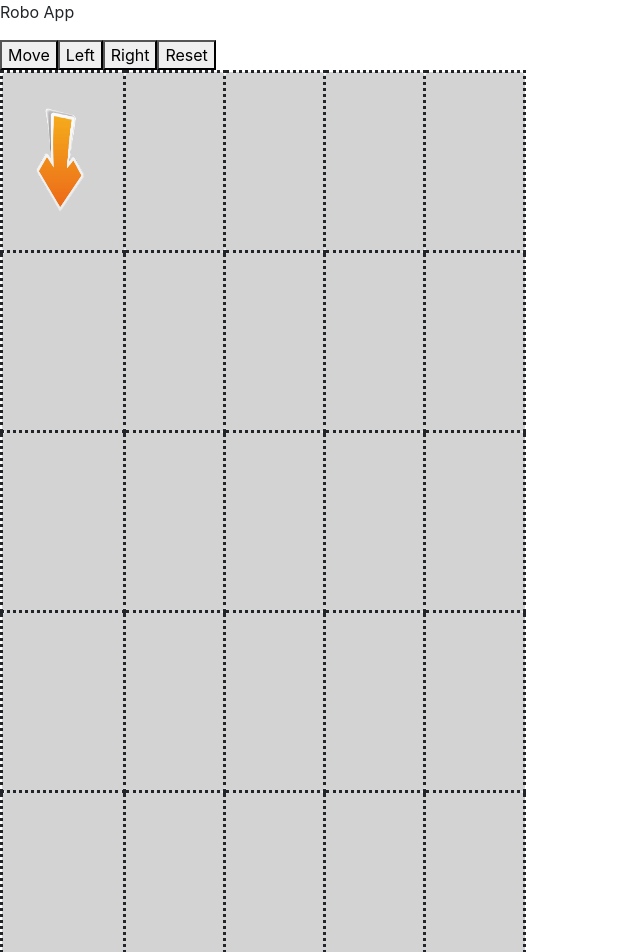
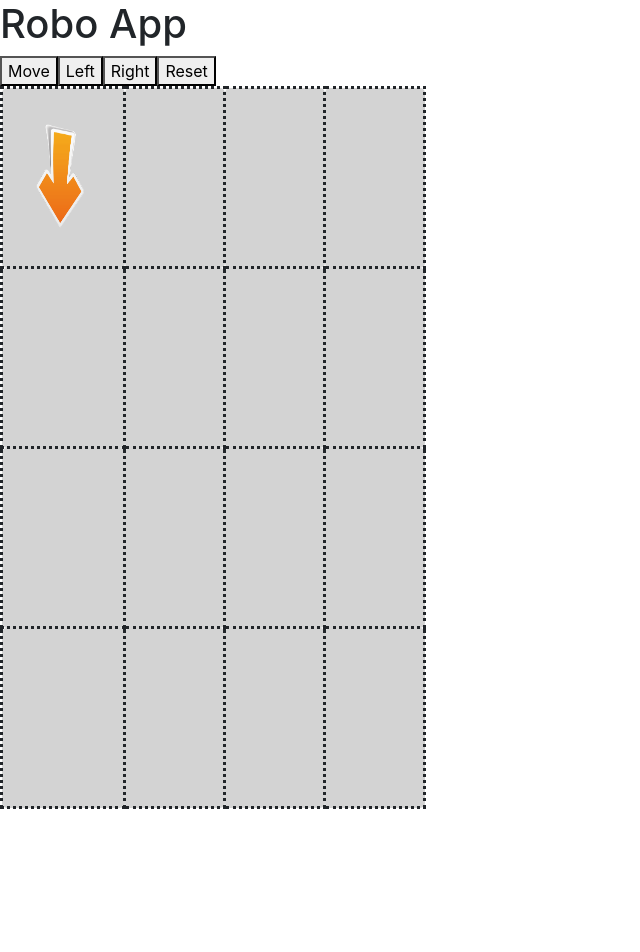
Before and after one commit to renjith-nem/toy-robo, a React (Create React App) app: page / in a window 1280 px wide. Shown: the top 952 px of the page, without its empty margins (0-640 px from the left). After the commit the page ends 809 px from the top, so only its background shows below. Built offline with nearby package versions, Linux system fonts and the light colour scheme.

Commit message:
Refactor the game component root

```diff
--- a/src/RobApp.tsx
+++ b/src/RobApp.tsx
@@ -4,11 +4,17 @@ import logo from './downArrow.png';
 import './RoboApp.css';
 import MoveDirection from './MoveDirection';
 
-class RoboApp extends Component<any, any> {
+class RoboApp extends Component<any,any> {
+  render(){
+    return (
+      <RoboGame/>
+    );
+  }
+}
 
-
+class RoboGame extends Component<any, any> {
   state = {
-  robo: new ToyRobot()
+    robo: new ToyRobot(4, 4)
   }
 
   constructor(props:any){
@@ -22,14 +28,16 @@ constructor(props:any){
     return (
       <div className="App">
         <header className="App-header">
-          <p>
+          <h1>
             Robo App
-          </p>
+          </h1>
         </header>
+
         <button type="button" onClick={this.makeAMove}>Move</button>
         <button type="button" onClick={this.makeLeft}>Left</button>
         <button type="button" onClick={this.makeRight}>Right</button>
         <button type="button" onClick={this.reset}>Reset</button>
+
         <ToyContainer maxRows={this.state.robo.getGridRowSize()}
           maxCols={this.state.robo.getGridColumnSize()}
           rowPosition={this.state.robo.getStatus().position_row}
```
Lines whose indentation alone changed are shown as unchanged.
